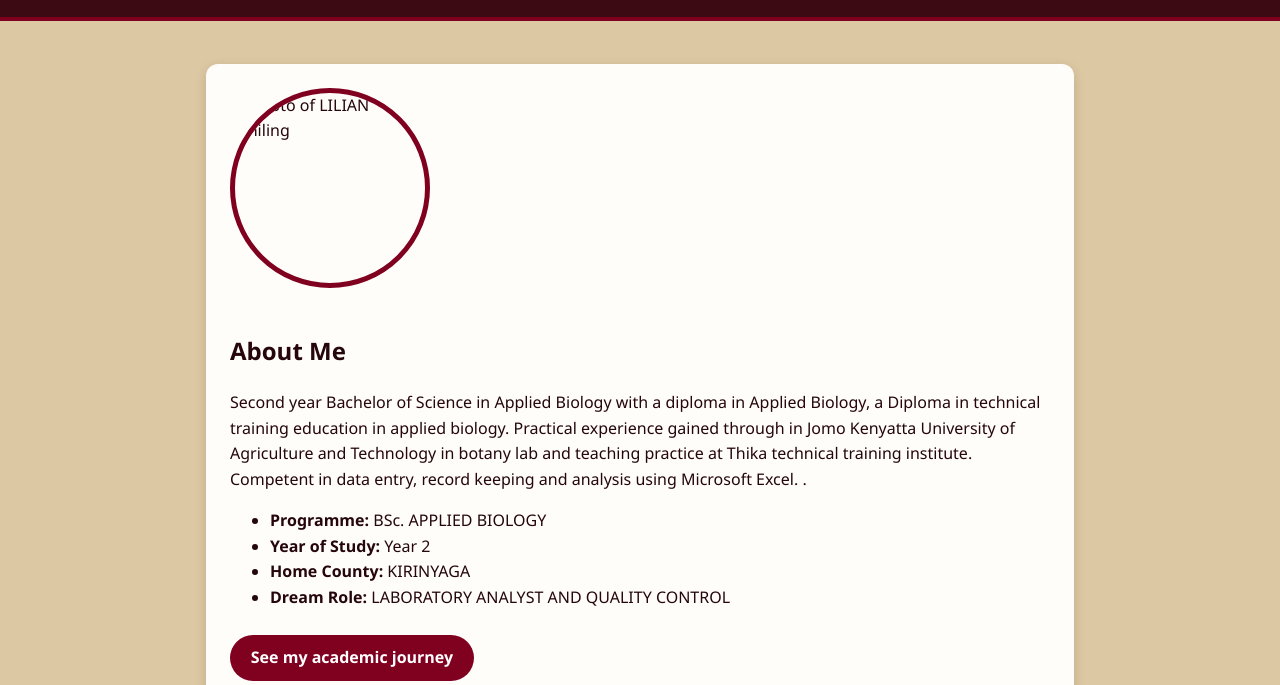
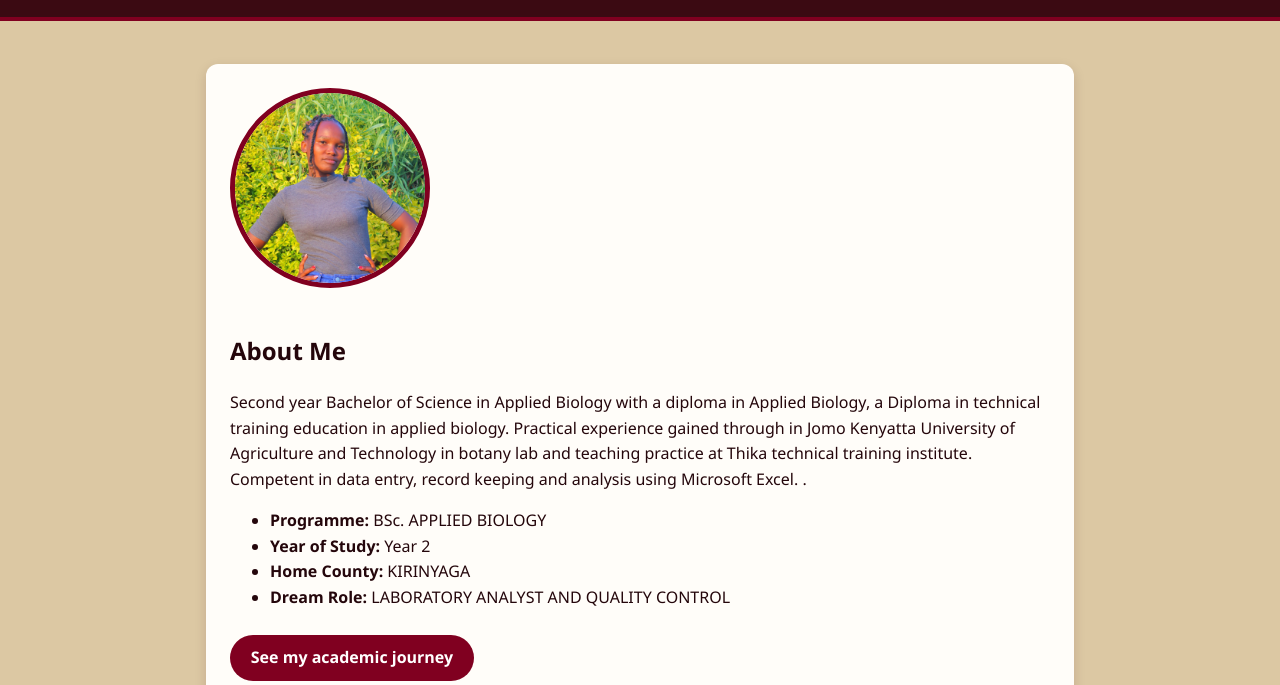
Before and after one commit to liliangikunju/my-portfolio, a plain HTML site: page index.html in a window 1280 px wide. Shown: the part 115-800 px from the top of the page. Drawn offline with Linux system fonts and the light colour scheme.

Commit message:
Fix image source and clean HTML structure
Updated image source path and cleaned up HTML.

```diff
--- a/index.html
+++ b/index.html
@@ -20,7 +20,7 @@
 
   <main>
     <section class="card hero">
-      <img src="images/myphoto.jpg" alt="Photo of LILIAN smiling" class="profile-pic">
+      <img src="myphoto.jpg" alt="Photo of LILIAN smiling" class="profile-pic">
       <div>
         <h2>About Me</h2>
         <p>Second year Bachelor of Science in Applied Biology with a diploma in Applied Biology, a Diploma in technical training education in applied biology. Practical experience gained through in Jomo Kenyatta University of Agriculture and Technology in botany lab and teaching practice at Thika technical training institute. Competent in data entry, record keeping and analysis using Microsoft Excel. .</p>
```
